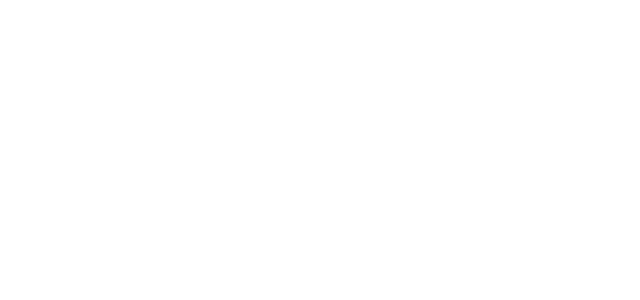
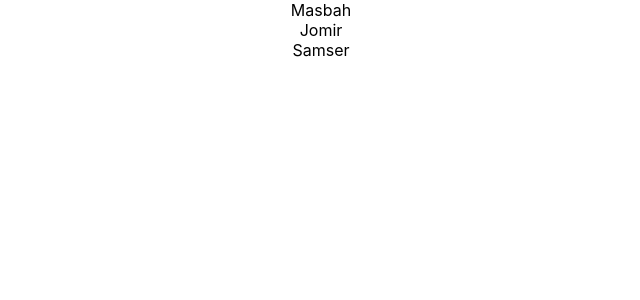
Before and after one commit to jahidulbinrafiq/React-Concept, a React (Create React App) app: page / in a window 1280 px wide. Shown: the top 300 px of the page, without its empty margins (319-959 px from the left). Built offline with nearby package versions, Linux system fonts and the light colour scheme.

Commit message:
list Rendering & keys

```diff
--- a/src/App.js
+++ b/src/App.js
@@ -11,6 +11,7 @@ import ClickTwo from './Components/ClickTwo';
 import BindEvent from './Components/BindEvent';
 import Parent from './Components/Parent';
 import Condition from './Components/Condition';
+import Lists from './Components/Lists';
 function App() {
   return (
     <div className="App">
@@ -46,7 +47,10 @@ function App() {
       {/* <Parent/> */}
 
       {/*Conditional Rendering */}
-      <Condition/>
+      {/* <Condition/> */}
+
+      {/* list Rendering & keys */}
+      <Lists/>
     </div>
   );
 }
--- a/src/Components/Condition.js
+++ b/src/Components/Condition.js
@@ -10,7 +10,7 @@ class Condition extends Component {
     constructor(props){
         super()
         this.state={
-            isUser:false
+            isUser:true
         }
     }
     render() {
--- /dev/null
+++ b/src/Components/Lists.js
@@ -0,0 +1,20 @@
+import React from 'react';
+import Names from './Names';
+
+const Lists = () => {
+    const names=[
+        {id:1,name:'Masbah'},
+        {id:2,name:'Jomir'},
+        {id:3,name:'Samser'},
+    ]
+
+    return (
+        <div>
+          {
+              names.map((name)=><Names key={name.id} name={name}/>)
+          }
+        </div>
+    );
+};
+
+export default Lists;
--- /dev/null
+++ b/src/Components/Names.js
@@ -0,0 +1,13 @@
+import React from 'react';
+
+const Names = (props) => {
+    console.log(props.name)
+    const{name}=props.name
+    return (
+        <div>
+          {name}
+        </div>
+    );
+};
+
+export default Names;
```
